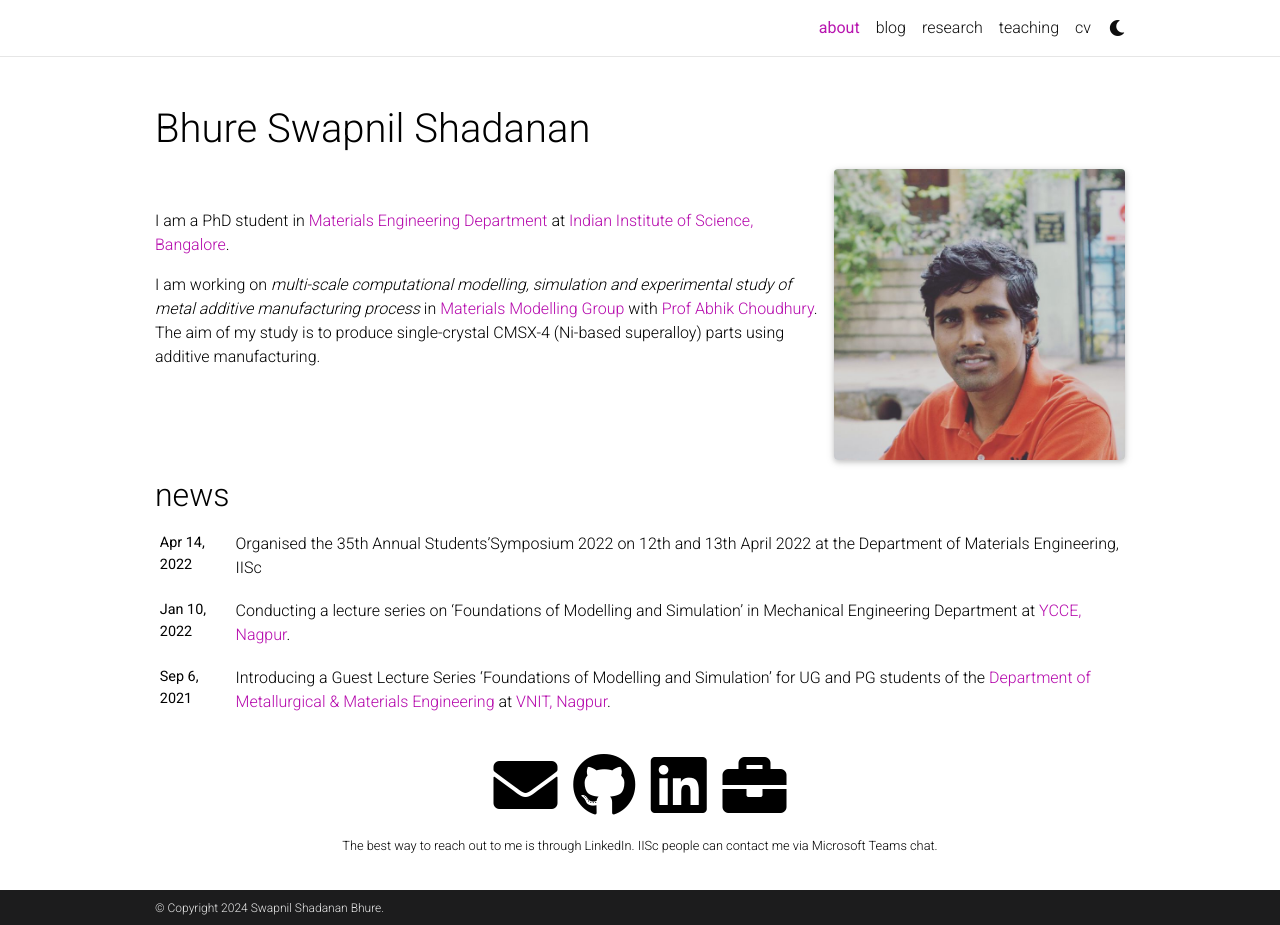
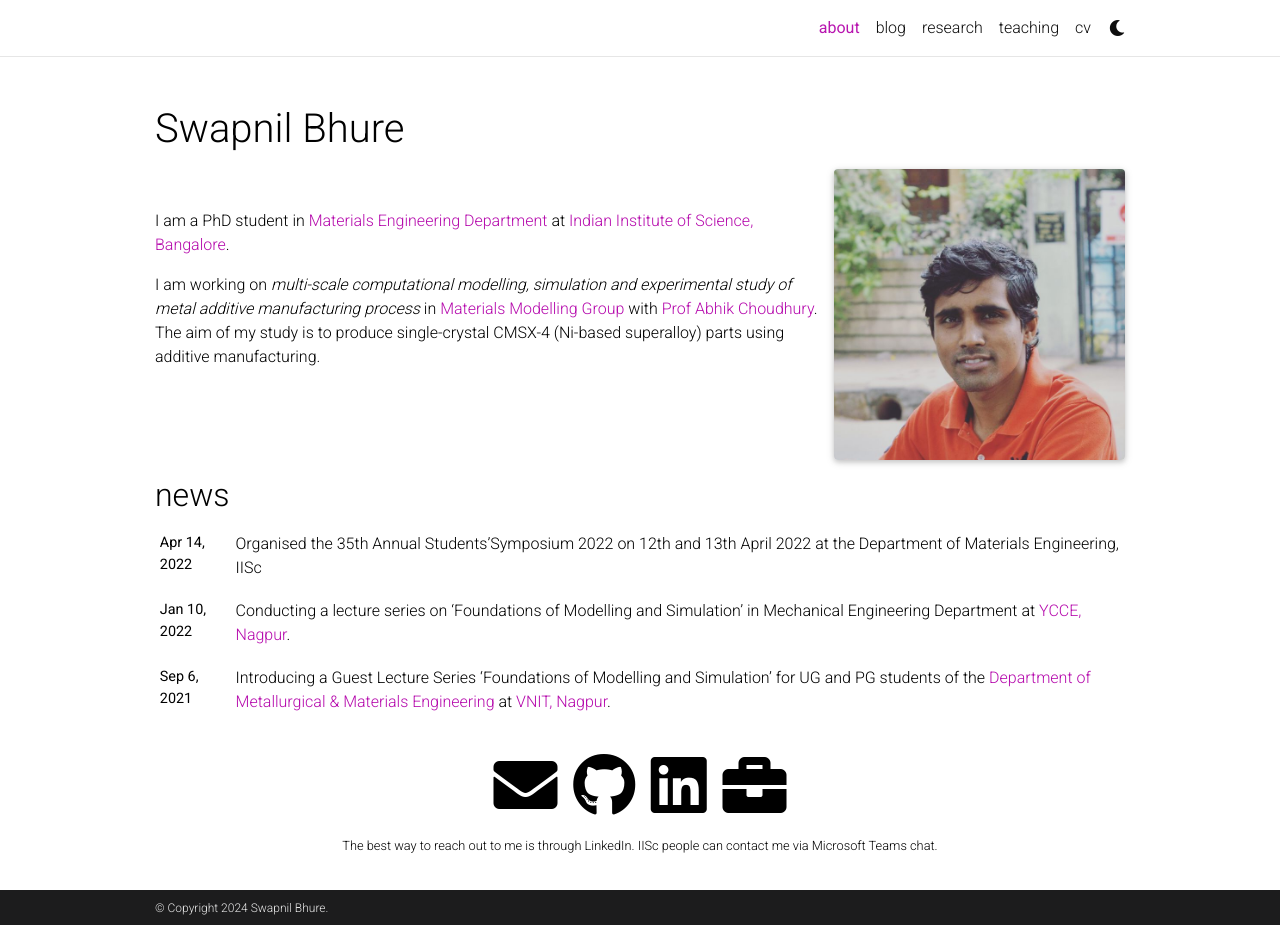
Before and after one commit to swapnilbhure/swapnilbhure.github.io, a Jekyll site: the page built from _pages/about.md, in a window 1280 px wide and 925 px high. Built offline with Jekyll 4.4.1, drawn with Linux system fonts in a browser that asks for light colours; comment, search, counter and statistics services are not loaded; a style sheet for code colours, icons or effects is not loaded.

Commit message:
Update _config.yml
name

```diff
--- a/_config.yml
+++ b/_config.yml
@@ -2,9 +2,9 @@
 # Site settings
 # -----------------------------------------------------------------------------
 
-title: Bhure Swapnil Shadanan # the website title (if blank, full name will be used instead)
+title: Swapnil Bhure # the website title (if blank, full name will be used instead)
 first_name: Swapnil
-middle_name: Shadanan
+middle_name:
 last_name: Bhure
 email: swapnilbhure@iisc.ac.in
 description: > # the ">" symbol means to ignore newlines until "footer_text:"
```
